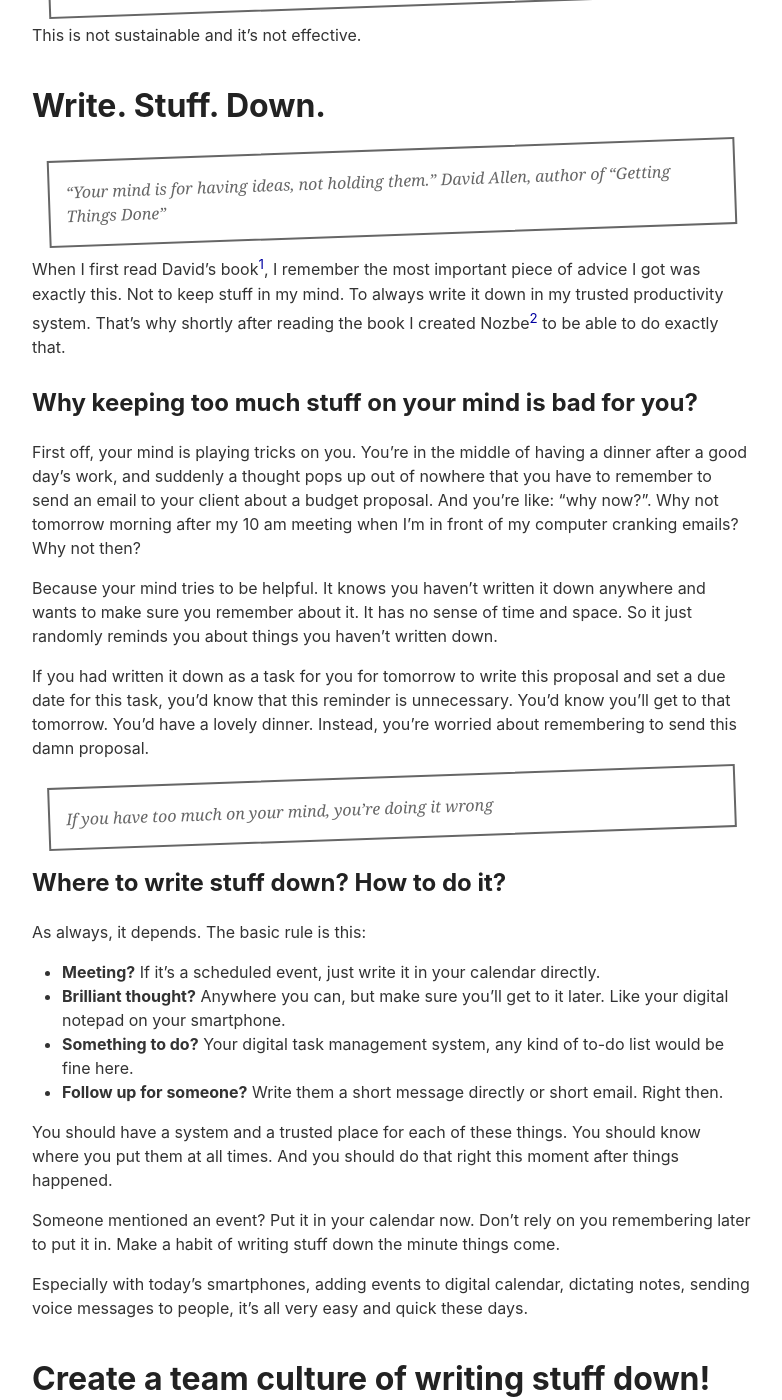
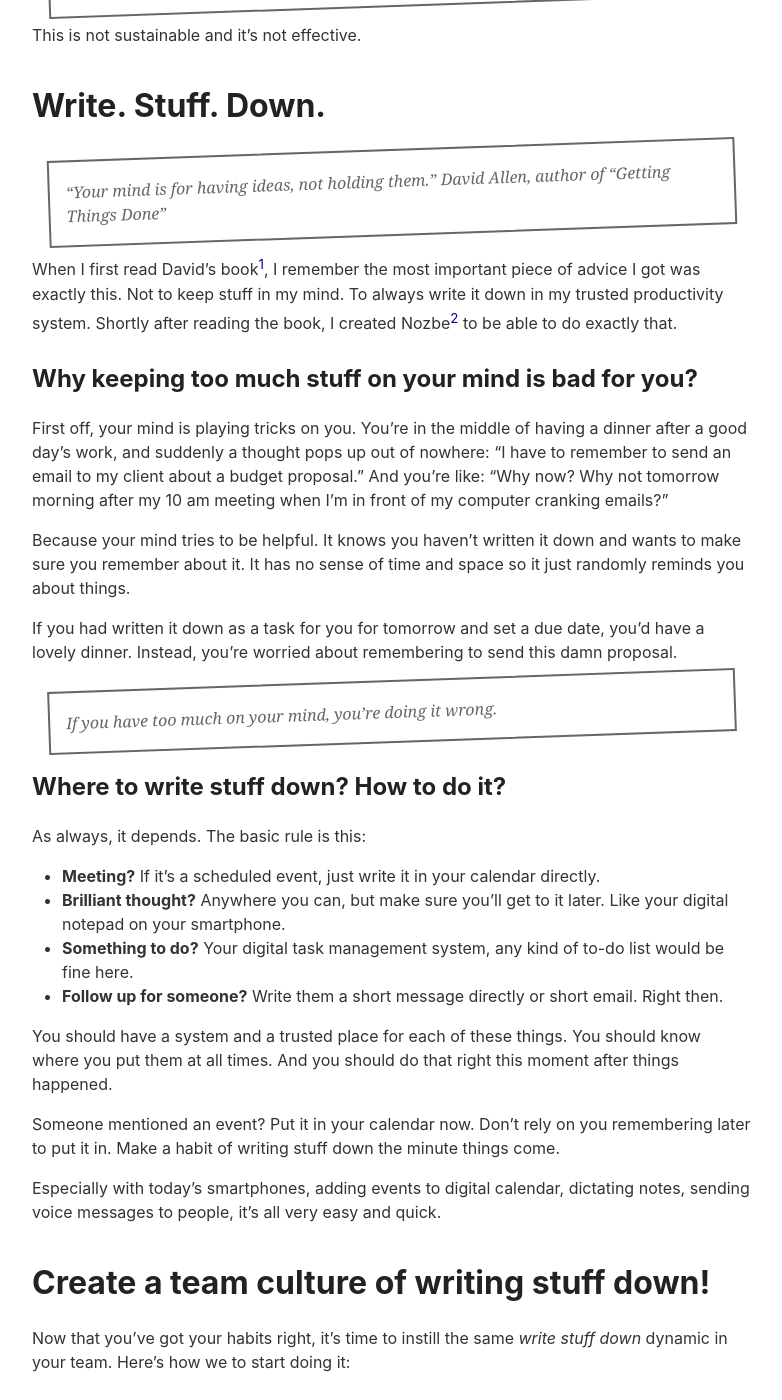
Before and after one commit to Nozbe/NoOffice.org, a Jekyll site: the page built from _book/write.md, in a window 1280 px wide and 1400 px high, scrolled down 1379 px. Shown: the whole window, without its empty margins (248-1030 px from the left). Built offline with Jekyll 4.4.1, drawn with Linux system fonts in a browser that asks for light colours; some of the changed text lies outside the part shown.

Commit message:
Update write.md

```diff
--- a/_book/write.md
+++ b/_book/write.md
@@ -30,17 +30,17 @@ This is not sustainable and it's not effective.
 > “Your mind is for having ideas, not holding them.”
 > David Allen, author of "Getting Things Done"
 
-When I first read David's book[^1], I remember the most important piece of advice I got was exactly this. Not to keep stuff in my mind. To always write it down in my trusted productivity system. That's why shortly after reading the book I created Nozbe[^2] to be able to do exactly that.
+When I first read David's book[^1], I remember the most important piece of advice I got was exactly this. Not to keep stuff in my mind. To always write it down in my trusted productivity system. Shortly after reading the book, I created Nozbe[^2] to be able to do exactly that.
 
 ### Why keeping too much stuff on your mind is bad for you?
 
-First off, your mind is playing tricks on you. You're in the middle of having a dinner after a good day's work, and suddenly a thought pops up out of nowhere that you have to remember to send an email to your client about a budget proposal. And you're like: "why now?". Why not tomorrow morning after my 10 am meeting when I'm in front of my computer cranking emails? Why not then?
+First off, your mind is playing tricks on you. You're in the middle of having a dinner after a good day's work, and suddenly a thought pops up out of nowhere: "I have to remember to send an email to my client about a budget proposal." And you're like: "Why now? Why not tomorrow morning after my 10 am meeting when I'm in front of my computer cranking emails?"
 
-Because your mind tries to be helpful. It knows you haven't written it down anywhere and wants to make sure you remember about it. It has no sense of time and space. So it just randomly reminds you about things you haven't written down.
+Because your mind tries to be helpful. It knows you haven't written it down and wants to make sure you remember about it. It has no sense of time and space so it just randomly reminds you about things.
 
-If you had written it down as a task for you for tomorrow to write this proposal and set a due date for this task, you'd know that this reminder is unnecessary. You'd know you'll get to that tomorrow. You'd have a lovely dinner. Instead, you're worried about remembering to send this damn proposal.
+If you had written it down as a task for you for tomorrow and set a due date, you'd have a lovely dinner. Instead, you're worried about remembering to send this damn proposal.
 
-> If you have too much on your mind, you’re doing it wrong
+> If you have too much on your mind, you’re doing it wrong.
 
 ### Where to write stuff down? How to do it?
 
@@ -55,19 +55,19 @@ You should have a system and a trusted place for each of these things. You shoul
 
 Someone mentioned an event? Put it in your calendar now. Don't rely on you remembering later to put it in. Make a habit of writing stuff down the minute things come.
 
-Especially with today's smartphones, adding events to digital calendar, dictating notes, sending voice messages to people, it's all very easy and quick these days.
+Especially with today's smartphones, adding events to digital calendar, dictating notes, sending voice messages to people, it's all very easy and quick.
 
 ## Create a team culture of writing stuff down!
 
 Now that you've got your habits right, it's time to instill the same *write stuff down* dynamic in your team. Here's how we to start doing it:
 
-### Just task me with...
+### Just task me with…
 
 You want someone to do something for you, ask them in a written form. Yes, you can first talk to them about it, but even after your initial conversation, make it a habit of creating a task for them in the task or project management software that you use in your team. We call it "task-based communication"[^3].
 
-It became a habit in our team. You're like: "can you do this for me? I need this and that..." and the other person would be like: "Sure, just task me with that!".
+It became a habit in our team. You're like: "can you do this for me? I need this and that…" and the other person would say: "Sure, just task me with that!".
 
-This way you have to think it through, create a task for this person in appropriate project, maybe even add a comment to explain in detail what you're after... or add additional documents as reference material.
+This way you have to think it through, create a task for this person in appropriate project, maybe even add a comment to explain in detail what you're after… or add some documents as reference material.
 
 And that's good. This way there's no ambiguity about what you want, and if there is, they can comment back to you to ask for additional info.
 
@@ -103,21 +103,17 @@ And these are just few examples. Adding comments creates a great feedback-driven
 
 We'll deal with a modern way to run meetings in the later chapters of this book, but let's just leave this one very important takeaway here: designate a person to write conclusions from each meeting.
 
-Meeting minutes doesn't mean you have to write in chronological order about what happened in each minute of the meeting. But you do have to prepare some bullet points about what was discussed, what you agreed on, what the next actions are. This can be a simple list.
+Meeting minutes doesn't mean you have to write in chronological order about what happened in each minute of the meeting. But you do have to prepare some bullet points about what was discussed, what you agreed on, what the next actions are.
 
-But someone has to write it down. And it has to be published internally somewhere in your system, so that the rest of the team can easily catch-up on it if the need to. And people should be able to comment on these.
+Someone has to write it down. And it has to be published internally somewhere in your system, so that the rest of the team can easily catch-up on it if the need to. And people should be able to comment on these.
 
-## Start writing stuff today! All of you!
-
-Start today and be patient. Writing stuff down is a habit. It takes weeks to get a habit right, so start with yourself and promote it in your team.
-
-The benefits are so worth it!
+## The benefits of righting stuff down
 
 * **You all stop forgetting stuff** - it's written down and you know very well where to find it.
 * **No need to explain the same thing over and over again** - just write it once and you can point people to it.
-* **Stuff can be referred to later** - you can always refer back to it, link to it maybe even... if it's written down it can be brought back easily.
+* **Stuff can be referred to later** - you can always refer back to it, link to it maybe even… if it's written down it can be brought back easily.
 * **More transparency** - people know what's going on, they don't feel left out of the conversation. It's easier for them to catch up.
-* **Not everyone has to attend all the meetings** - you can reduce number of people on meetings. People will still know what happened. Not all of them have to be there, right?
+* **Not everyone has to attend all the meetings** - you can reduce number of people on meetings. People will still know what happened.
 * **Better feedback** - as people post comments, they can take the time to write a thoughtful response.
 * **Less chaos, no stress, better productivity** - when you know what's going on, where stuff is, you can focus on your next task at hand. And your mind will not play tricks on you or anyone else on your team!
 
```
Also changed, not shown: other parts of _book/write.md (+6 -6 lines).
